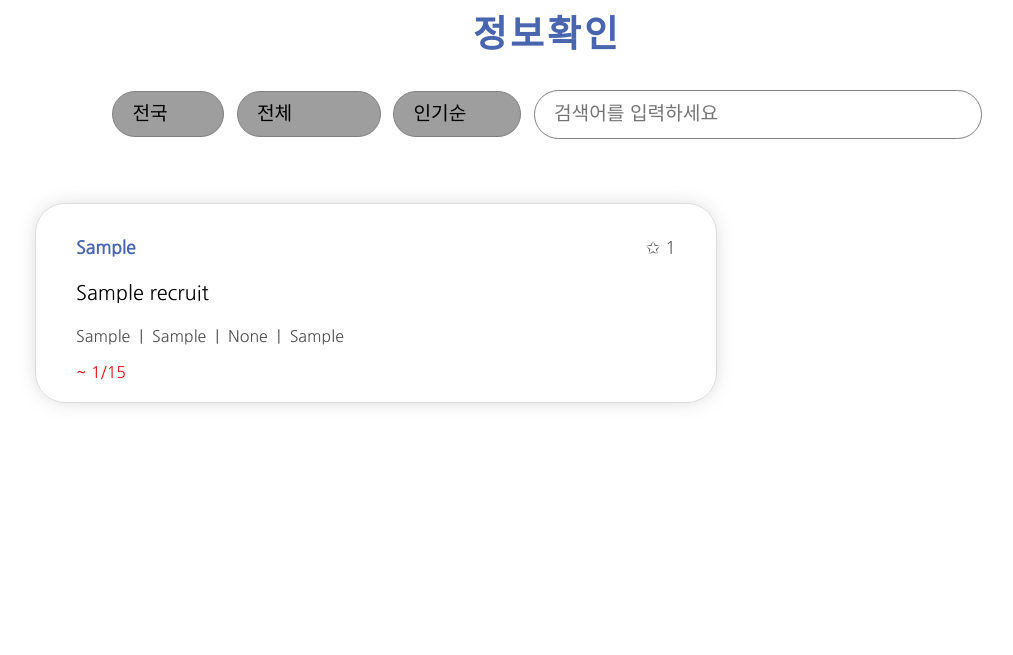
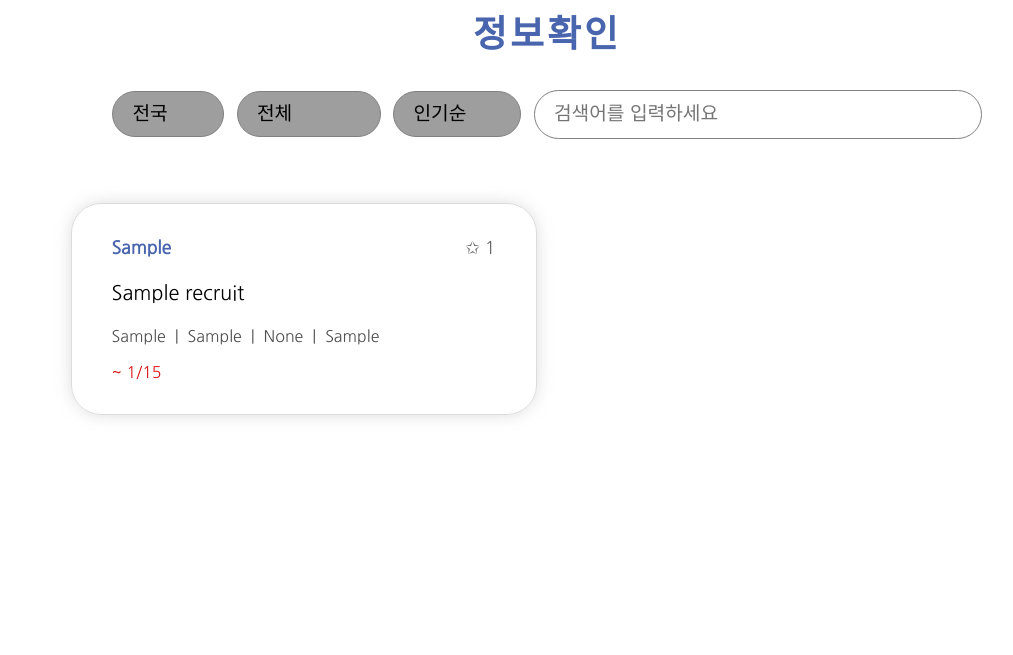
Before and after one commit to LikeLion-snowball/RoadMap, a Django app: page /info/result/ in a window 1280 px wide. Shown: the part 131-786 px from the top of the page, without its empty margins (93-1106 px from the left). Run offline with Django 3.2, Linux system fonts and the light colour scheme; tables that the repository leaves empty hold one stand-in row (values such as "Sample post"); some libraries are stand-ins or nearby versions; grey boxes are pictures that could not be loaded.

Commit message:
info css 수정

```diff
--- a/info/templates/info.html
+++ b/info/templates/info.html
@@ -46,8 +46,8 @@
       }
       .info_recruit {
         display: grid;
-        grid-auto-rows: 200px;
-        grid-template-columns: 1fr 1fr;
+        grid-auto-rows: minmax(200px, auto);
+        grid-template-columns: repeat(auto-fill, minmax(500px,auto));
         gap: 1rem;
         row-gap: 2rem;
         width: 80vw;
@@ -60,8 +60,9 @@
       .info_recruit_item {
         text-align: left;
         padding: 1rem 2.5rem;
-        /* width: 40vw; */
-        width: 600px;
+        width: 35vw;
+        min-width: 450px;
+        max-width: 600px;
         border: 1px solid rgb(220, 220, 220);
         border-radius: 30px;
         box-shadow: 0 0 20px -5px rgba(110, 110, 110, 0.4);
@@ -87,6 +88,21 @@
       }
       .recruit_date {
         color: rgb(218, 19, 19);
+      }
+      @media (max-width: 1500px) {
+        .info_recruit {
+          grid-template-columns: repeat(auto-fill, minmax(400px,auto));
+        }
+        .info_recruit_item {
+          width: 30vw;
+          min-width: 300px;
+          max-width: 500px;
+        }
+      }
+      @media (max-width: 1020px) {
+        .info_recruit_item {
+          width: 600px;
+        }
       }
     </style>
   </head>
```
Also changed, not shown: user/templates/myScrap.html (+21 -5 lines).
